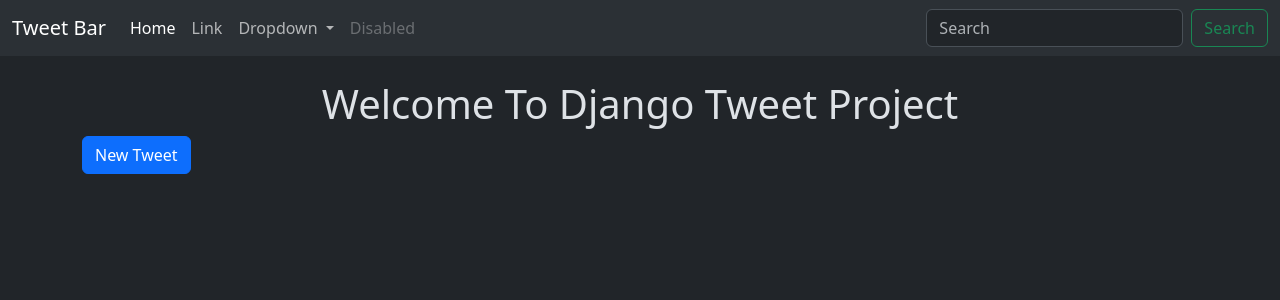
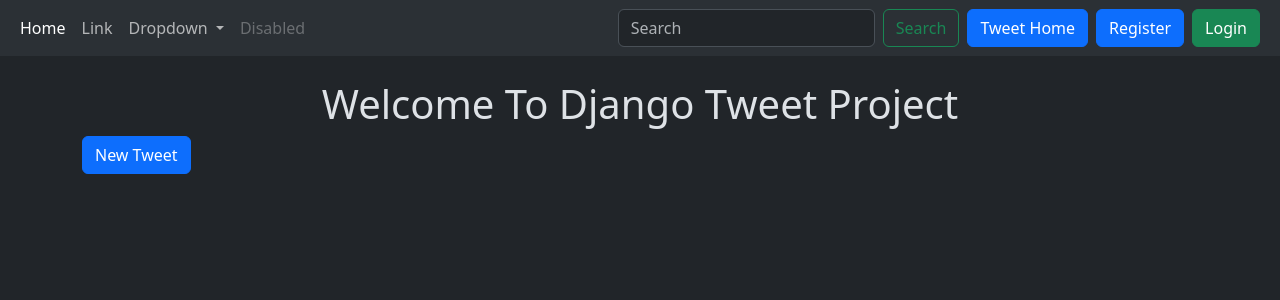
Before and after one commit to m-kazi/django-tweet, a Django app: page /tweet/ in a window 1280 px wide. Shown: the top 300 px of the page. Run offline with Django 5.2, Linux system fonts and the light colour scheme; data that the repository does not hold is empty.

Commit message:
Tweet project completed

```diff
--- a/project_tweet/templates/layout.html
+++ b/project_tweet/templates/layout.html
@@ -16,7 +16,6 @@
     {% comment %} navbar starts here {% endcomment %}
     <nav class="navbar navbar-expand-lg bg-body-tertiary">
         <div class="container-fluid">
-          <a class="navbar-brand" href="#">Tweet Bar</a>
           <button class="navbar-toggler" type="button" data-bs-toggle="collapse" data-bs-target="#navbarSupportedContent" aria-controls="navbarSupportedContent" aria-expanded="false" aria-label="Toggle navigation">
             <span class="navbar-toggler-icon"></span>
           </button>
@@ -45,8 +44,18 @@
             </ul>
             <form class="d-flex" role="search">
               <input class="form-control me-2" type="search" placeholder="Search" aria-label="Search">
-              <button class="btn btn-outline-success" type="submit">Search</button>
+              <button class="btn btn-outline-success me-2" type="submit">Search</button>
             </form>
+            <a href="{% url 'tweet_list' %}" class="btn btn-primary me-2">Tweet Home</a>
+            {% if user.is_authenticated %}
+              <form action="{% url 'logout' %}" method="post">
+                {% csrf_token %}
+                <button class="btn btn-danger" type="submit">Logout</button>
+              </form>
+            {% else %}
+              <a href="{% url 'register' %}" class="btn btn-primary me-2">Register</a>
+              <a href="{% url 'login' %}" class="btn btn-success me-2">Login</a>
+            {% endif %}
           </div>
         </div>
       </nav>
--- a/project_tweet/tweet/templates/tweet_list.html
+++ b/project_tweet/tweet/templates/tweet_list.html
@@ -10,13 +10,15 @@
 <div class="container row gap-3">
     {% for tweet in tweets %}
     <div class="card" style="width: 18rem;">
-        <img src="{{tweet.photo.url}}" class="card-img-top" alt="...">
-        <div class="card-body">
-          <h5 class="card-title">{{tweet.user.username}}</h5>
-          <p class="card-text">{{tweet.text}}</p>
+      <img src="{{tweet.photo.url}}" class="card-img-top" alt="...">
+      <div class="card-body">
+        <h5 class="card-title">{{tweet.user.username}}</h5>
+        <p class="card-text">{{tweet.text}}</p>
+        {% if tweet.user == user %}
           <a href="{% url 'tweet_edit' tweet.id %}" class="btn btn-primary">Edit</a>
           <a href="{% url 'tweet_delete' tweet.id %}" class="btn btn-danger">Delete</a>
-        </div>
+        {% endif %}
+          </div>
       </div>
     {% endfor %}
 </div>
```
